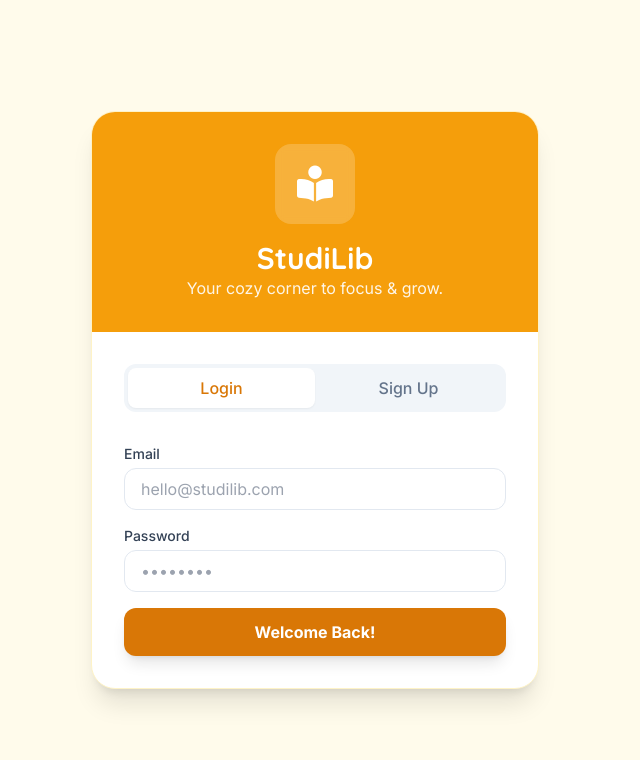
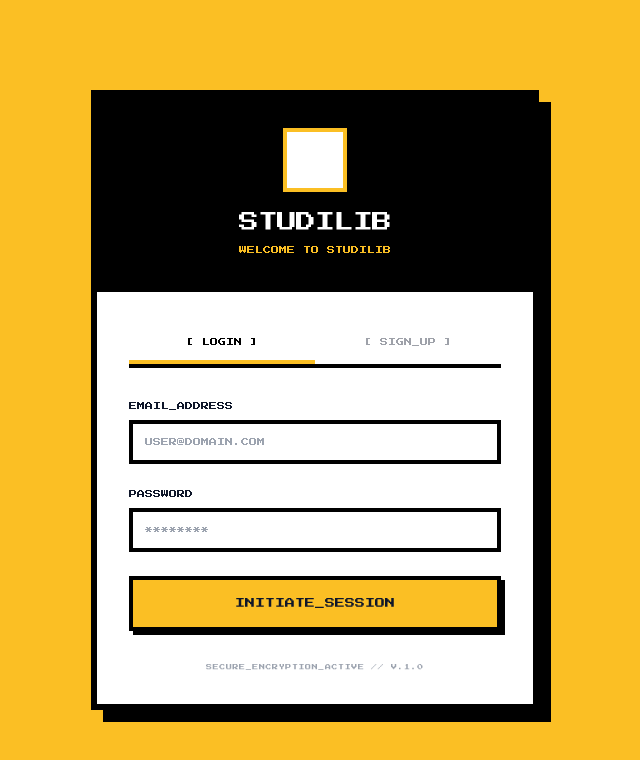
Before and after one commit to grassparker/studilib, a React (Vite) app: page /app in a window 1280 px wide. Shown: the top 760 px of the page, without its empty margins (325-965 px from the left). Built offline with nearby package versions, Linux system fonts and the light colour scheme.

Commit message:
Everything changed

```diff
--- a/App.tsx
+++ b/App.tsx
@@ -13,9 +13,9 @@ const App: React.FC = () => {
   const [activeTab, setActiveTab] = useState('dashboard');
   const [isLoading, setIsLoading] = useState(true);
   const [isProfileOpen, setIsProfileOpen] = useState(false);
-  const [coins, setCoins] = useState(0);
+  const [language, setLanguage] = useState<'EN' | 'ZH'>('EN'); // For the Chinese translation
 
-  // --- 1. DEFINE FUNCTIONS HERE (The "Brain" of the component) ---
+  // --- 1. CORE FUNCTIONS ---
 
   const handleProfileUpdate = (updatedData: any) => {
     setUser(prev => {
@@ -39,7 +39,7 @@ const App: React.FC = () => {
       .eq('id', user.id);
   };
 
-  // --- 2. THE EFFECTS (Data Fetching) ---
+  // --- 2. DATA FETCHING ---
 
   useEffect(() => {
     const fetchProfileData = async (userId: string) => {
@@ -73,29 +73,27 @@ const App: React.FC = () => {
     await supabase.auth.signOut();
   };
 
-  useEffect(() => {
-  const fetchProfile = async () => {
-    const { data: { user } } = await supabase.auth.getUser();
-    if (user) {
-      const { data } = await supabase
-        .from('profiles')
-        .select('coins')
-        .eq('id', user.id)
-        .single();
-
-      if (data) setCoins(data.coins);
-    }
-  };
-  fetchProfile();
-}, []);
-
-  // --- 3. THE RENDER (What actually shows on screen) ---
+  // --- 3. PIXEL THEME RENDER ---
 
   if (isLoading) {
     return (
-      <div className="h-screen w-full flex items-center justify-center bg-amber-50">
-        <div className="animate-bounce text-amber-600 text-4xl">
-          <i className="fas fa-book-open"></i>
+      <div className="h-screen w-full flex flex-col items-center justify-center bg-[#FBBF24]">
+        <style>{`
+          @import url('https://fonts.googleapis.com/css2?family=Press+Start+2P&display=swap');
+          .pixel-font { font-family: 'Press Start 2P', cursive; }
+          .pixel-box {
+            border: 6px solid black;
+            background: white;
+            box-shadow: 10px 10px 0 0 rgba(0,0,0,1);
+          }
+        `}</style>
+        <div className="pixel-box p-8 animate-pulse">
+          <div className="text-black text-2xl mb-4 text-center">
+            <i className="fas fa-spinner fa-spin"></i>
+          </div>
+          <p className="pixel-font text-[10px] tracking-widest text-black">
+            LOADING_OS...
+          </p>
         </div>
       </div>
     );
@@ -107,13 +105,35 @@ const App: React.FC = () => {
 
   return (
     <Router>
-      <div className="flex h-screen bg-slate-50 overflow-hidden">
-        <Sidebar activeTab={activeTab} onTabChange={setActiveTab} onLogout={handleLogout} />
+      <div className="flex h-screen bg-[#f0f0f0] overflow-hidden">
+        <style>{`
+          @import url('https://fonts.googleapis.com/css2?family=Press+Start+2P&display=swap');
+          * { font-family: 'Press Start 2P', cursive; }
 
-        <div className="flex-1 flex flex-col min-w-0 overflow-hidden">
-          <TopBar user={user} onAvatarClick={() => setIsProfileOpen(true)} />
+          /* Custom Scrollbar for Pixel Look */
+          ::-webkit-scrollbar { width: 12px; }
+          ::-webkit-scrollbar-track { background: #eee; border-left: 4px solid black; }
+          ::-webkit-scrollbar-thumb { background: black; border: 2px solid white; }
 
-          {/* We pass the function as a "prop" here */}
+          .main-content-area {
+            background-image: radial-gradient(#d1d5db 1px, transparent 1px);
+            background-size: 20px 20px;
+          }
+        `}</style>
+
+        <Sidebar
+          activeTab={activeTab}
+          onTabChange={setActiveTab}
+          onLogout={handleLogout}
+        />
+
+        <div className="flex-1 flex flex-col min-w-0 overflow-hidden border-l-4 border-black">
+
+          <TopBar
+            user={user}
+            onAvatarClick={() => setIsProfileOpen(true)}
+          />
+
           <ProfileModal
             isOpen={isProfileOpen}
             onClose={() => setIsProfileOpen(false)}
@@ -121,13 +141,30 @@ const App: React.FC = () => {
             onProfileUpdate={handleProfileUpdate}
           />
 
-          <main className="flex-1 overflow-y-auto p-4 md:p-8">
-            <Dashboard
-              activeTab={activeTab}
-              user={user}
-              updateCoins={updateCoins}
-            />
+          <main className="flex-1 overflow-y-auto p-4 md:p-8 main-content-area">
+            {/* The Dashboard container handles the inner pixel styling */}
+            <div className="max-w-7xl mx-auto h-full">
+               <Dashboard
+                activeTab={activeTab}
+                user={user}
+                updateCoins={updateCoins}
+              />
+            </div>
           </main>
+
+          {/* SYSTEM STATUS BAR - Optional but very RPG-like */}
+          <footer className="h-8 bg-black text-white flex items-center px-4 justify-between">
+            <span className="text-[6px] uppercase tracking-[0.2em]">SYSTEM_STABLE // NO_ERRORS</span>
+            <div className="flex gap-4">
+               <span className="text-[6px] uppercase">REGION: ASIA_NORTH</span>
+               <button
+                onClick={() => setLanguage(language === 'EN' ? 'ZH' : 'EN')}
+                className="text-[6px] text-amber-400 underline"
+               >
+                 LANG: {language}
+               </button>
+            </div>
+          </footer>
         </div>
       </div>
     </Router>
--- a/components/Auth/AuthForms.tsx
+++ b/components/Auth/AuthForms.tsx
@@ -1,9 +1,8 @@
 import React, { useState } from 'react';
-import { User } from '../../types';
 import { supabase } from './supabaseClient';
 
 interface AuthFormsProps {
-  onLogin: () => void; // App.tsx handles the user state now, so this can be empty
+  onLogin: () => void;
 }
 
 export const AuthForms: React.FC<AuthFormsProps> = ({ onLogin }) => {
@@ -16,7 +15,6 @@ export const AuthForms: React.FC<AuthFormsProps> = ({ onLogin }) => {
   const handleSubmit = async (e: React.FormEvent) => {
     e.preventDefault();
     setLoading(true);
-
 
     try {
       if (isLogin) {
@@ -31,87 +29,132 @@ export const AuthForms: React.FC<AuthFormsProps> = ({ onLogin }) => {
           password,
           options: {
             data: {
-              username: username, // This saves the username to Supabase metadata
+              username: username,
             },
           },
         });
         if (error) throw error;
-        alert("Check your email for the confirmation link!");
+        alert("ACCESS_GRANTED: CHECK_EMAIL_CONFIRMATION!");
       }
-
-      // We don't need to manually create the 'User' object here anymore
-      // because App.tsx is listening via onAuthStateChange!
       onLogin();
-
     } catch (error: any) {
-      alert(error.message || "An error occurred");
+      alert(error.message || "SYSTEM_ERROR: TRY_AGAIN");
     } finally {
       setLoading(false);
     }
   };
 
   return (
-    <div className="min-h-screen flex items-center justify-center bg-amber-50 p-4">
-      <div className="max-w-md w-full bg-white rounded-3xl shadow-xl overflow-hidden border border-amber-100">
-        {/* Banner Section */}
-        <div className="bg-amber-500 p-8 text-white text-center">
-          <div className="w-20 h-20 bg-white/20 rounded-2xl flex items-center justify-center mx-auto mb-4 backdrop-blur-sm">
-            <i className="fas fa-book-reader text-4xl"></i>
+    <div className="min-h-screen flex items-center justify-center bg-[#FBBF24] p-4">
+      <style>{`
+        @import url('https://fonts.googleapis.com/css2?family=Press+Start+2P&display=swap');
+
+        .auth-scope * {
+          font-family: 'Press Start 2P', cursive !important;
+          text-transform: uppercase;
+        }
+
+        .pixel-card {
+          background: white;
+          border: 6px solid black;
+          box-shadow: 12px 12px 0 0 rgba(0,0,0,1);
+        }
+
+        .pixel-input {
+          background: white;
+          border: 4px solid black;
+          padding: 12px;
+          font-size: 8px;
+          outline: none;
+          width: 100%;
+        }
+
+        .pixel-btn {
+          background: #FBBF24;
+          border: 4px solid black;
+          padding: 16px;
+          font-size: 10px;
+          box-shadow: 4px 4px 0 0 black;
+          transition: all 0.1s;
+        }
+
+        .pixel-btn:active {
+          transform: translate(2px, 2px);
+          box-shadow: 2px 2px 0 0 black;
+        }
+
+        .tab-btn {
+          padding: 12px;
+          font-size: 8px;
+          border-bottom: 4px solid transparent;
+        }
+
+        .tab-btn.active {
+          border-bottom: 4px solid #FBBF24;
+          color: black;
+        }
+      `}</style>
+
+      <div className="auth-scope max-w-md w-full pixel-card overflow-hidden">
+        {/* Top Banner */}
+        <div className="bg-black p-8 text-white text-center border-b-4 border-black">
+          <div className="w-16 h-16 bg-white border-4 border-[#FBBF24] flex items-center justify-center mx-auto mb-4">
+            <i className="fas fa-terminal text-black text-2xl"></i>
           </div>
-          <h1 className="text-3xl font-bold font-quicksand">StudiLib</h1>
-          <p className="opacity-90">Your cozy corner to focus & grow.</p>
+          <h1 className="text-xl tracking-tighter mb-2">STUDILIB</h1>
+          <p className="text-[8px] text-amber-400">Welcome to StudiLib</p>
         </div>
 
         <div className="p-8">
           {/* Toggle Tabs */}
-          <div className="flex mb-8 bg-slate-100 p-1 rounded-xl">
+          <div className="flex mb-8 border-b-4 border-black">
             <button
               onClick={() => setIsLogin(true)}
-              className={`flex-1 py-2 rounded-lg font-medium transition-all ${isLogin ? 'bg-white shadow-sm text-amber-600' : 'text-slate-500'}`}
+              className={`flex-1 tab-btn ${isLogin ? 'active' : 'opacity-40'}`}
             >
-              Login
+              [ LOGIN ]
             </button>
             <button
               onClick={() => setIsLogin(false)}
-              className={`flex-1 py-2 rounded-lg font-medium transition-all ${!isLogin ? 'bg-white shadow-sm text-amber-600' : 'text-slate-500'}`}
+              className={`flex-1 tab-btn ${!isLogin ? 'active' : 'opacity-40'}`}
             >
-              Sign Up
+              [ SIGN_UP ]
             </button>
           </div>
 
-          <form onSubmit={handleSubmit} className="space-y-4">
+          <form onSubmit={handleSubmit} className="space-y-6">
             {!isLogin && (
               <div>
-                <label className="block text-sm font-medium text-slate-700 mb-1">Username</label>
+                <label className="block text-[8px] mb-2">USER_ID</label>
                 <input
                   type="text"
                   value={username}
                   onChange={(e) => setUsername(e.target.value)}
-                  className="w-full px-4 py-2 border border-slate-200 rounded-xl outline-none focus:ring-2 focus:ring-amber-500"
-                  placeholder="study_buddy_99"
+                  className="pixel-input"
+                  placeholder="ID_IDENTIFIER..."
                   required
                 />
               </div>
             )}
             <div>
-              <label className="block text-sm font-medium text-slate-700 mb-1">Email</label>
+              <label className="block text-[8px] mb-2">EMAIL_ADDRESS</label>
               <input
                 type="email"
                 value={email}
                 onChange={(e) => setEmail(e.target.value)}
-                className="w-full px-4 py-2 border border-slate-200 rounded-xl outline-none focus:ring-2 focus:ring-amber-500"
-                placeholder="hello@studilib.com"
+                className="pixel-input"
+                placeholder="USER@DOMAIN.COM"
                 required
               />
             </div>
             <div>
-              <label className="block text-sm font-medium text-slate-700 mb-1">Password</label>
+              <label className="block text-[8px] mb-2">PASSWORD</label>
               <input
                 type="password"
                 value={password}
                 onChange={(e) => setPassword(e.target.value)}
-                className="w-full px-4 py-2 border border-slate-200 rounded-xl outline-none focus:ring-2 focus:ring-amber-500"
-                placeholder="••••••••"
+                className="pixel-input"
+                placeholder="********"
                 required
               />
             </div>
@@ -119,11 +162,15 @@ export const AuthForms: React.FC<AuthFormsProps> = ({ onLogin }) => {
             <button
               type="submit"
               disabled={loading}
-              className="w-full bg-amber-600 hover:bg-amber-700 text-white font-bold py-3 rounded-xl shadow-lg transition-all mt-4 disabled:bg-slate-300"
+              className="w-full pixel-btn disabled:opacity-50"
             >
-              {loading ? 'Processing...' : (isLogin ? 'Welcome Back!' : 'Start Your Journey')}
+              {loading ? 'PROCESSING...' : (isLogin ? 'INITIATE_SESSION' : 'REGISTER_USER')}
             </button>
           </form>
+
+          <p className="text-[6px] text-center mt-8 text-gray-400 tracking-widest">
+            SECURE_ENCRYPTION_ACTIVE // V.1.0
+          </p>
         </div>
       </div>
     </div>
```
